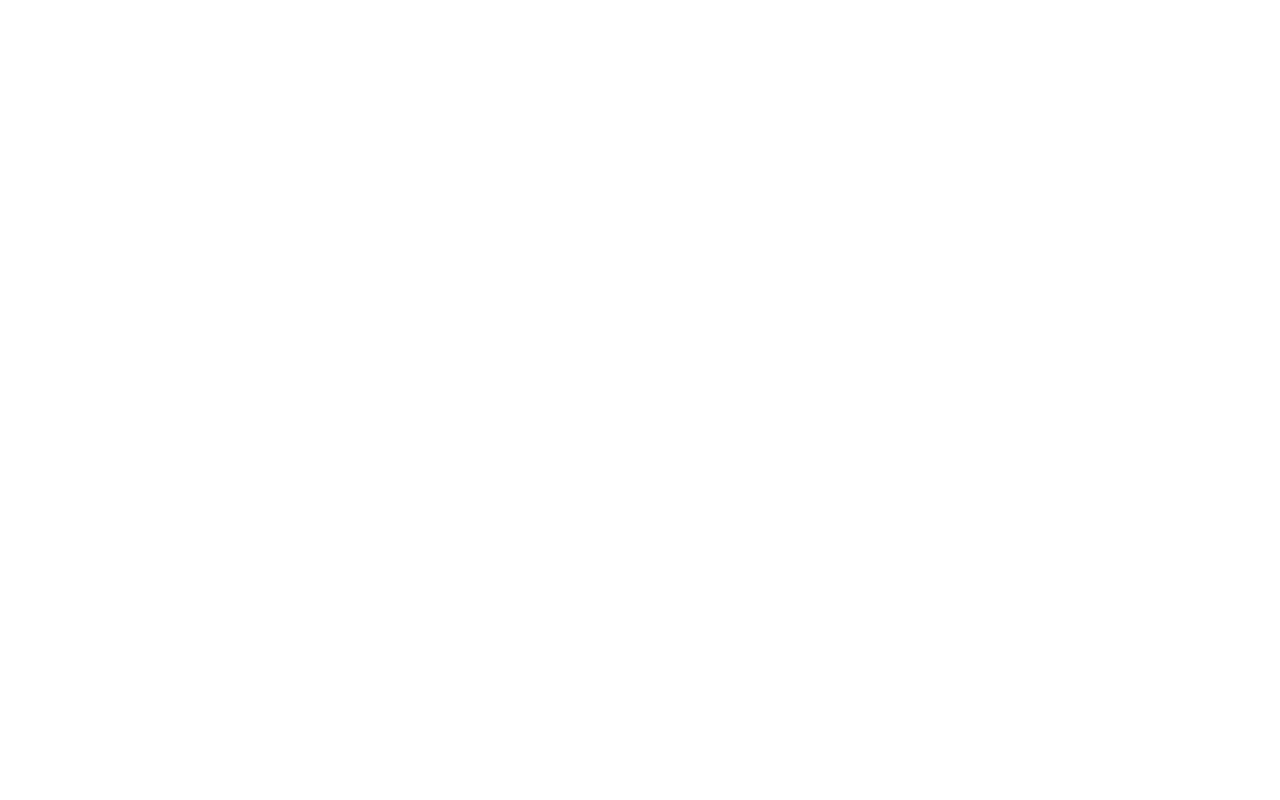
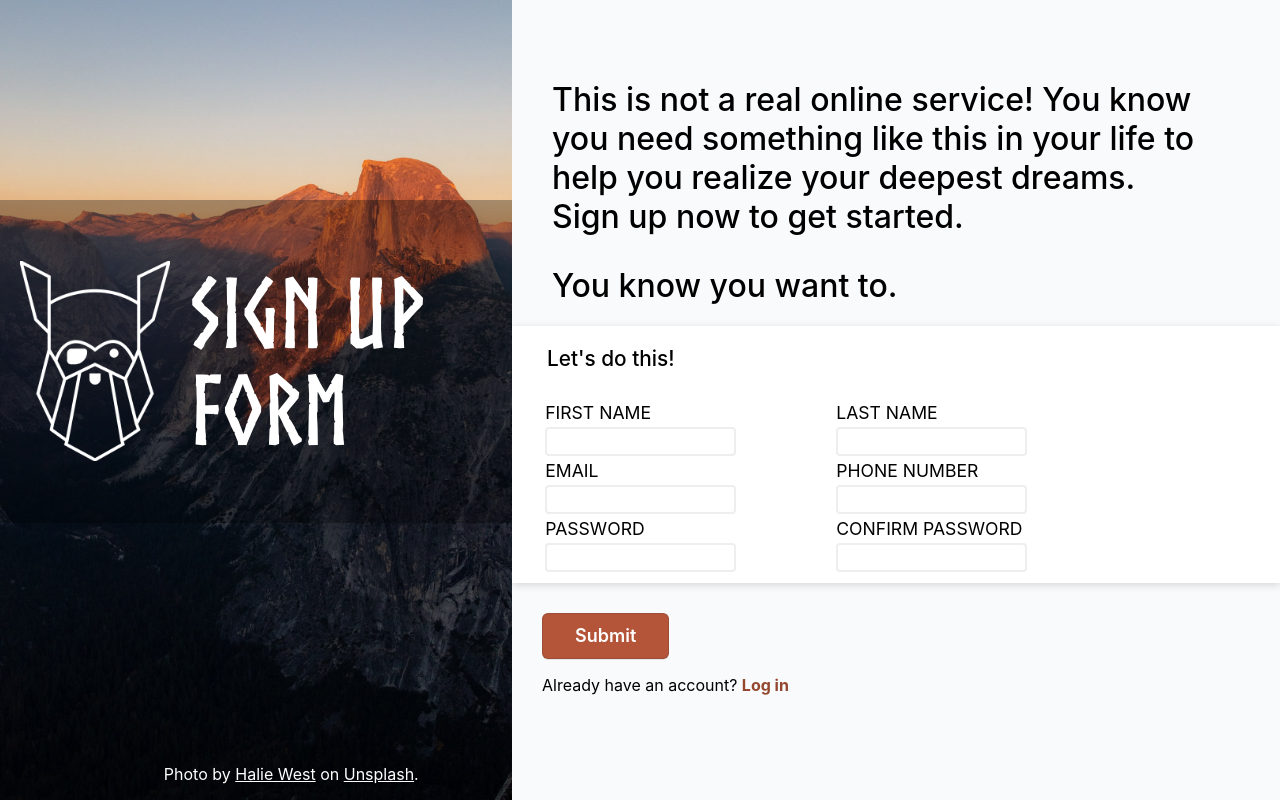
Before and after one commit to pearsettings44/learningwebdev, a plain HTML site: page intermediate_html_css/signup-form/index.html in a window 1280 px wide. Drawn offline with Linux system fonts and the light colour scheme.

Commit message:
Finished signup form miniproject.

```diff
--- a/intermediate_html_css/signup-form/index.html
+++ b/intermediate_html_css/signup-form/index.html
@@ -1,12 +1,79 @@
 <!DOCTYPE html>
 <html lang="en">
-<head>
-    <meta charset="UTF-8">
-    <meta http-equiv="X-UA-Compatible" content="IE=edge">
-    <meta name="viewport" content="width=device-width, initial-scale=1.0">
+  <head>
+    <meta charset="UTF-8" />
+    <meta http-equiv="X-UA-Compatible" content="IE=edge" />
+    <meta name="viewport" content="width=device-width, initial-scale=1.0" />
     <title>Sign up Form</title>
-    <link rel="stylesheet" href="styles.css">
-</head>
-<body>
-</body>
+    <link rel="stylesheet" href="styles.css" />
+  </head>
+  <body>
+    <div id="left-side">
+      <div id="logo-holder">
+        <img src="./img/logo.png" alt="" />
+        <h1>SIGN UP FORM</h1>
+      </div>
+      <div id="credits-footer">
+        <p>
+          Photo by
+          <a href="https://unsplash.com/@haliewestphoto">Halie West</a> on
+          <a href="https://unsplash.com/photos/Oeov1h1jM_U">Unsplash</a>.
+        </p>
+      </div>
+    </div>
+    <div id="right-side">
+      <div id="main-text">
+        <p class="text t-one">
+          This is not a real online service! You know you need something like
+          this in your life to help you realize your deepest dreams.
+        </p>
+        <p class="text t-two">Sign up now to get started.</p>
+        <p class="text t-three">You know you want to.</p>
+      </div>
+      <div id="form">
+        <p>Let's do this!</p>
+        <form action="https://example.com/">
+          <fieldset>
+            <div class="form-left">
+              <div>
+                <label for="first_name">FIRST NAME</label>
+                <input type="text" id="first_name" name="first_name" />
+              </div>
+              <div>
+                <label for="email">EMAIL</label>
+                <input type="email" id="email" name="email" />
+              </div>
+              <div>
+                <label for="password">PASSWORD</label>
+                <input type="password" id="password" name="password" />
+              </div>
+            </div>
+
+            <div class="form-right">
+              <div>
+                <label for="last_name">LAST NAME</label>
+                <input type="text" id="last_name" name="last_name" />
+              </div>
+              <div>
+                <label for="phone_number">PHONE NUMBER</label>
+                <input type="tel" id="phone_number" name="phone_number" />
+              </div>
+              <div>
+                <label for="password_conf">CONFIRM PASSWORD</label>
+                <input
+                  type="password"
+                  id="password_conf"
+                  name="password_conf"
+                />
+              </div>
+            </div>
+          </fieldset>
+        </form>
+      </div>
+      <div id="bottom">
+        <button class="button-3" type="submit">Submit</button>
+        <p>Already have an account? <a class="login" href="">Log in</a></p>
+      </div>
+    </div>
+  </body>
 </html>
--- a/intermediate_html_css/signup-form/styles.css
+++ b/intermediate_html_css/signup-form/styles.css
@@ -0,0 +1,192 @@
+@font-face {
+  font-family: "Norse-Bold";
+  src: url("./fonts/Norse-Bold.otf") format("truetype");
+}
+
+body {
+  margin: 0;
+  font-family: -apple-system, BlinkMacSystemFont, "Segoe UI", Roboto, Oxygen,
+    Ubuntu, Cantarell, "Open Sans", "Helvetica Neue", sans-serif;
+  display: flex;
+  height: 100%;
+}
+
+#left-side {
+  width: 40%;
+  height: auto;
+  background-image: url(./img/logo1.jpg);
+  background-position: center;
+  background-size: cover;
+  position: relative;
+}
+
+#right-side {
+  width: 60%;
+  height: 100vh;
+  background-color: #f9fafb;
+}
+
+#logo-holder {
+  background-color: rgba(0, 0, 0, 0.3);
+  width: 100%;
+  display: flex;
+  justify-content: center;
+  align-items: center;
+  font-family: "Norse-Bold", -apple-system, BlinkMacSystemFont, "Segoe UI",
+    Roboto, Oxygen, Ubuntu, Cantarell, "Open Sans", "Helvetica Neue", sans-serif;
+  color: white;
+  font-size: 3rem;
+  margin-top: 200px;
+}
+
+#logo-holder > img {
+  height: 200px;
+  width: auto;
+  padding: 20px;
+}
+
+#credits-footer {
+  position: absolute;
+  bottom: 0;
+  left: 32%;
+}
+
+#credits-footer p {
+  color: white;
+}
+
+a,
+a:hover,
+a:focus,
+a:active {
+  color: inherit;
+}
+
+.text {
+  font-size: 2rem;
+  font-weight: 500;
+  margin: 0px 40px 0px 40px;
+}
+
+.t-one {
+  margin-top: 80px;
+  margin-bottom: 0px;
+}
+
+.t-three {
+  margin-top: 30px;
+}
+
+#form {
+  background-color: white;
+  box-shadow: rgba(0, 0, 0, 0.15) 0px 2px 8px;
+}
+
+#form > p {
+  margin-left: 35px;
+  padding-top: 20px;
+  font-size: 1.3rem;
+  font-weight: 500;
+}
+
+fieldset {
+  border: 0;
+  display: flex;
+  justify-content: left;
+  margin-left: 20px;
+  gap: 100px;
+  font-size: 1.1rem;
+}
+
+.form-right > div {
+  display: flex;
+  flex-direction: column;
+}
+
+.form-left > div {
+  display: flex;
+  flex-direction: column;
+}
+
+label {
+  padding-bottom: 4px;
+  padding-top: 4px;
+}
+
+input {
+  border: 2px solid #eee;
+  padding: 5px;
+  border-radius: 4px;
+}
+
+input:invalid {
+  border: 2px solid red;
+}
+
+input:hover:valid {
+  border: 2px solid rgb(48, 182, 48);
+}
+
+.button-3 {
+  appearance: none;
+  background-color: #b45438;
+  border: 1px solid rgba(27, 31, 35, 0.15);
+  border-radius: 6px;
+  box-shadow: rgba(27, 31, 35, 0.1) 0 1px 0;
+  box-sizing: border-box;
+  color: #fff;
+  cursor: pointer;
+  display: inline-block;
+  font-family: -apple-system, system-ui, "Segoe UI", Helvetica, Arial,
+    sans-serif, "Apple Color Emoji", "Segoe UI Emoji";
+  font-size: 18px;
+  font-weight: 600;
+  line-height: 20px;
+  padding: 12px 32px;
+  position: relative;
+  text-align: center;
+  text-decoration: none;
+  user-select: none;
+  -webkit-user-select: none;
+  touch-action: manipulation;
+  vertical-align: middle;
+  white-space: nowrap;
+}
+
+.button-3:focus:not(:focus-visible):not(.focus-visible) {
+  box-shadow: none;
+  outline: none;
+}
+
+.button-3:hover {
+  background-color: #94462f;
+  transition: 0.2s;
+}
+
+.button-3:focus {
+  box-shadow: rgba(190, 121, 31, 0.4) 0 0 0 3px;
+  outline: none;
+}
+
+.button-3:disabled {
+  background-color: #d3c494;
+  border-color: rgba(27, 31, 35, 0.1);
+  color: rgba(255, 255, 255, 0.8);
+  cursor: default;
+}
+
+.button-3:active {
+  background-color: #c45b3b;
+  box-shadow: rgba(20, 70, 32, 0.2) 0 1px 0 inset;
+}
+
+#bottom {
+  margin-left: 30px;
+  margin-top: 30px;
+}
+
+.login {
+  text-decoration: none;
+  color: #94462f;
+  font-weight: 700;
+}
```
